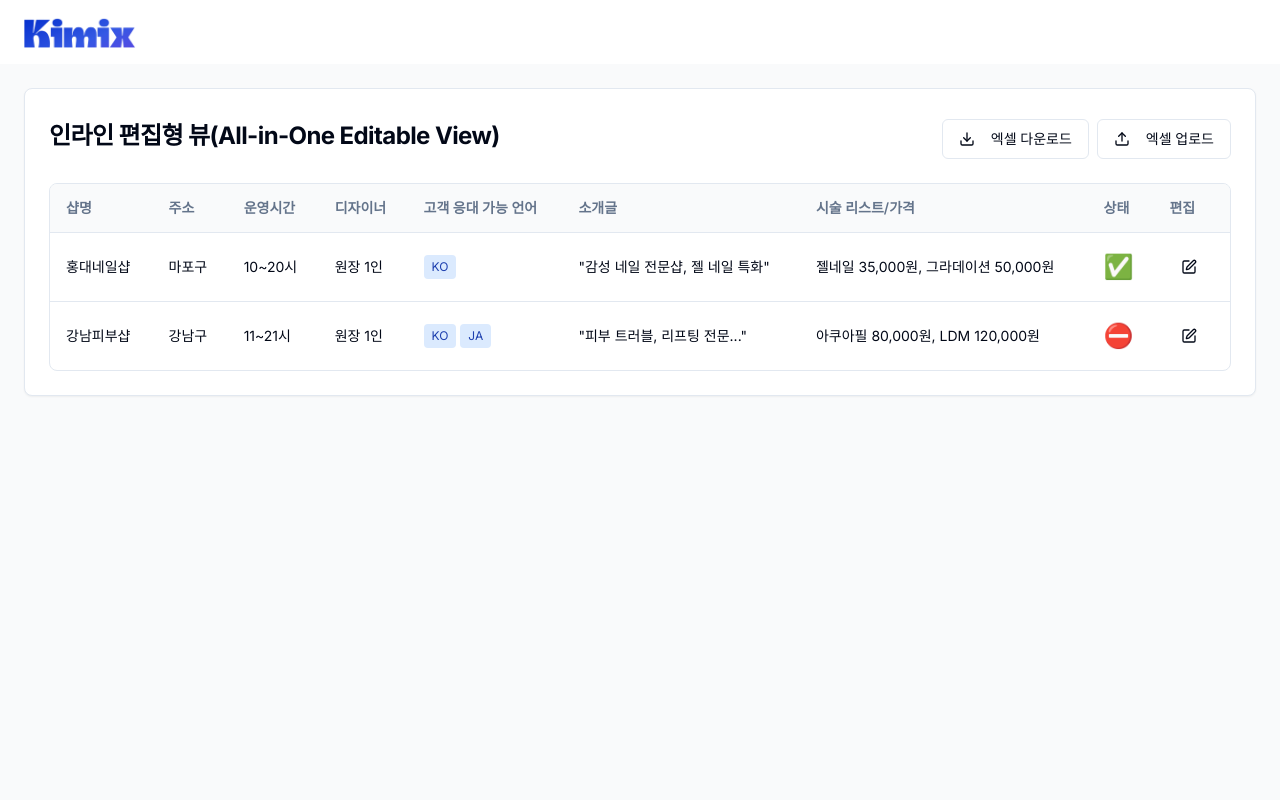
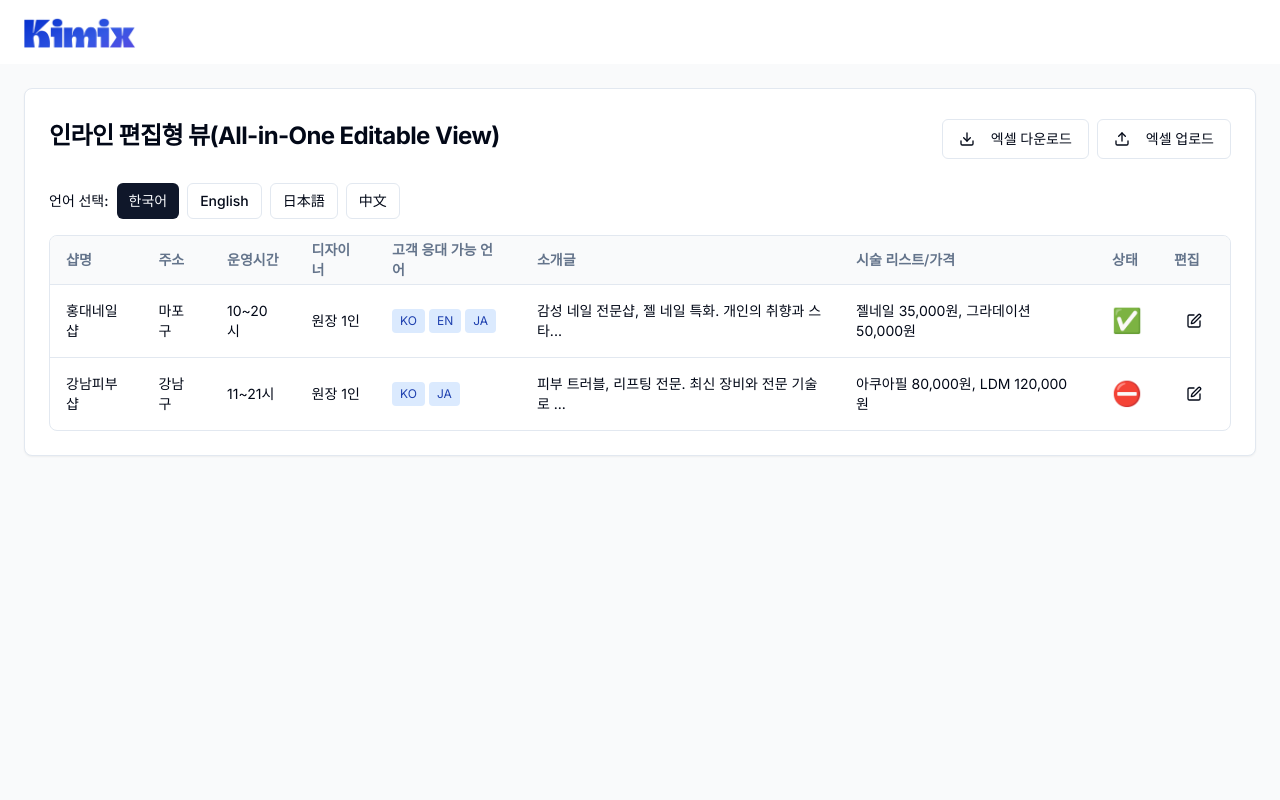
Before and after one commit to hi-jihyun-nam/stellar-web-welcome-site, a React (Vite) app: page / in a window 1280 px wide. Shown: the top 800 px of the page. Built offline with nearby package versions, Linux system fonts and the light colour scheme.

Commit message:
Add language-specific translation view
Implement functionality to view shop information with language-specific translations.

```diff
--- a/src/components/AdminShopManagement.tsx
+++ b/src/components/AdminShopManagement.tsx
@@ -4,35 +4,88 @@ import { Card, CardContent, CardHeader, CardTitle } from '@/components/ui/card';
 import { ShopTable } from './ShopTable';
 import { ShopModal } from './ShopModal';
 import { ExcelActions } from './ExcelActions';
+import { LanguageSelector } from './LanguageSelector';
 import { Shop } from '@/types/shop';
 
-// Mock data for demonstration
+// Mock data for demonstration with multilingual content
 const mockShops: Shop[] = [
   {
     id: '1',
-    name: '홍대네일샵',
+    name: {
+      ko: '홍대네일샵',
+      en: 'Hongdae Nail Shop',
+      ja: 'ホンデネイルショップ',
+      cn: '弘大美甲店'
+    },
     address: '마포구',
     operatingTime: '10~20시',
     designer: '원장 1인',
-    languages: ['KO'],
-    description: '"감성 네일 전문샵, 젤 네일 특화"',
+    languages: ['KO', 'EN', 'JA'],
+    description: {
+      ko: '감성 네일 전문샵, 젤 네일 특화. 개인의 취향과 스타일에 맞는 맞춤형 네일 디자인을 제공합니다.',
+      en: 'Emotional nail specialty shop, specializing in gel nails. We provide customized nail designs that match individual tastes and styles.',
+      ja: '感性ネイル専門店、ジェルネイル特化。個人の好みやスタイルに合わせたカスタムネイルデザインを提供します。',
+      cn: '感性美甲专门店，专业凝胶美甲。提供符合个人品味和风格的定制美甲设计。'
+    },
     services: [
-      { name: '젤네일', price: 35000 },
-      { name: '그라데이션', price: 50000 }
+      {
+        name: {
+          ko: '젤네일',
+          en: 'Gel Nail',
+          ja: 'ジェルネイル',
+          cn: '凝胶美甲'
+        },
+        price: 35000
+      },
+      {
+        name: {
+          ko: '그라데이션',
+          en: 'Gradation',
+          ja: 'グラデーション',
+          cn: '渐变'
+        },
+        price: 50000
+      }
     ],
     isActive: true
   },
   {
     id: '2',
-    name: '강남피부샵',
+    name: {
+      ko: '강남피부샵',
+      en: 'Gangnam Skin Care',
+      ja: 'カンナムスキンケア',
+      cn: '江南皮肤店'
+    },
     address: '강남구',
     operatingTime: '11~21시',
     designer: '원장 1인',
     languages: ['KO', 'JA'],
-    description: '"피부 트러블, 리프팅 전문..."',
+    description: {
+      ko: '피부 트러블, 리프팅 전문. 최신 장비와 전문 기술로 건강한 피부를 만들어드립니다.',
+      en: 'Specializing in skin troubles and lifting. We create healthy skin with the latest equipment and professional techniques.',
+      ja: '肌トラブル、リフティング専門。最新機器と専門技術で健康な肌を作ります。',
+      cn: '皮肤问题、提拉专门。用最新设备和专业技术打造健康肌肤。'
+    },
     services: [
-      { name: '아쿠아필', price: 80000 },
-      { name: 'LDM', price: 120000 }
+      {
+        name: {
+          ko: '아쿠아필',
+          en: 'Aqua Peel',
+          ja: 'アクアピール',
+          cn: '水光焕肤'
+        },
+        price: 80000
+      },
+      {
+        name: {
+          ko: 'LDM',
+          en: 'LDM',
+          ja: 'LDM',
+          cn: 'LDM'
+        },
+        price: 120000
+      }
     ],
     isActive: false
   }
@@ -42,6 +95,7 @@ const AdminShopManagement = () => {
   const [shops, setShops] = useState<Shop[]>(mockShops);
   const [selectedShop, setSelectedShop] = useState<Shop | null>(null);
   const [isModalOpen, setIsModalOpen] = useState(false);
+  const [currentLanguage, setCurrentLanguage] = useState('ko');
 
   const handleEditShop = (shop: Shop) => {
     setSelectedShop(shop);
@@ -73,8 +127,13 @@ const AdminShopManagement = () => {
             <ExcelActions shops={shops} onImport={setShops} />
           </CardHeader>
           <CardContent>
+            <LanguageSelector
+              currentLanguage={currentLanguage}
+              onLanguageChange={setCurrentLanguage}
+            />
             <ShopTable
               shops={shops}
+              currentLanguage={currentLanguage}
               onEdit={handleEditShop}
               onToggleStatus={handleToggleStatus}
             />
@@ -83,6 +142,7 @@ const AdminShopManagement = () => {
 
         <ShopModal
           shop={selectedShop}
+          currentLanguage={currentLanguage}
           isOpen={isModalOpen}
           onClose={() => {
             setIsModalOpen(false);
--- /dev/null
+++ b/src/components/LanguageSelector.tsx
@@ -0,0 +1,36 @@
+
+import React from 'react';
+import { Button } from '@/components/ui/button';
+
+interface LanguageSelectorProps {
+  currentLanguage: string;
+  onLanguageChange: (language: string) => void;
+}
+
+const languages = [
+  { code: 'ko', label: '한국어' },
+  { code: 'en', label: 'English' },
+  { code: 'ja', label: '日本語' },
+  { code: 'cn', label: '中文' }
+];
+
+export const LanguageSelector: React.FC<LanguageSelectorProps> = ({
+  currentLanguage,
+  onLanguageChange
+}) => {
+  return (
+    <div className="flex gap-2 mb-4">
+      <span className="text-sm font-medium py-2">언어 선택:</span>
+      {languages.map(lang => (
+        <Button
+          key={lang.code}
+          variant={currentLanguage === lang.code ? "default" : "outline"}
+          size="sm"
+          onClick={() => onLanguageChange(lang.code)}
+        >
+          {lang.label}
+        </Button>
+      ))}
+    </div>
+  );
+};
--- a/src/components/ShopModal.tsx
+++ b/src/components/ShopModal.tsx
@@ -11,36 +11,39 @@ import { Input } from '@/components/ui/input';
 import { Textarea } from '@/components/ui/textarea';
 import { Label } from '@/components/ui/label';
 import { Checkbox } from '@/components/ui/checkbox';
-import { Shop, Service } from '@/types/shop';
+import { Tabs, TabsContent, TabsList, TabsTrigger } from '@/components/ui/tabs';
+import { Shop, MultiLanguageService, MultiLanguageContent } from '@/types/shop';
 
 interface ShopModalProps {
   shop: Shop | null;
+  currentLanguage: string;
   isOpen: boolean;
   onClose: () => void;
   onSave: (shop: Shop) => void;
 }
 
 const languages = [
-  { id: 'KO', label: '한국어' },
-  { id: 'EN', label: '영어' },
-  { id: 'JA', label: '일본어' },
-  { id: 'CN', label: '중국어' }
+  { id: 'KO', label: '한국어', code: 'ko' },
+  { id: 'EN', label: '영어', code: 'en' },
+  { id: 'JA', label: '일본어', code: 'ja' },
+  { id: 'CN', label: '중국어', code: 'cn' }
 ];
 
 export const ShopModal: React.FC<ShopModalProps> = ({
   shop,
+  currentLanguage,
   isOpen,
   onClose,
   onSave
 }) => {
   const [formData, setFormData] = useState<Shop>({
     id: '',
-    name: '',
+    name: { ko: '', en: '', ja: '', cn: '' },
     address: '',
     operatingTime: '',
     designer: '',
     languages: [],
-    description: '',
+    description: { ko: '', en: '', ja: '', cn: '' },
     services: [],
     isActive: true
   });
@@ -60,19 +63,49 @@ export const ShopModal: React.FC<ShopModalProps> = ({
     }));
   };
 
-  const handleServiceChange = (index: number, field: 'name' | 'price', value: string | number) => {
+  const handleMultiLanguageChange = (
+    field: 'name' | 'description',
+    language: string,
+    value: string
+  ) => {
     setFormData(prev => ({
       ...prev,
-      services: prev.services.map((service, i) =>
-        i === index ? { ...service, [field]: value } : service
-      )
+      [field]: {
+        ...prev[field],
+        [language]: value
+      }
+    }));
+  };
+
+  const handleServiceChange = (index: number, field: 'name' | 'price', value: string | number, language?: string) => {
+    setFormData(prev => ({
+      ...prev,
+      services: prev.services.map((service, i) => {
+        if (i === index) {
+          if (field === 'name' && language) {
+            return {
+              ...service,
+              name: {
+                ...service.name,
+                [language]: value as string
+              }
+            };
+          } else if (field === 'price') {
+            return { ...service, price: value as number };
+          }
+        }
+        return service;
+      })
     }));
   };
 
   const addService = () => {
     setFormData(prev => ({
       ...prev,
-      services: [...prev.services, { name: '', price: 0 }]
+      services: [...prev.services, {
+        name: { ko: '', en: '', ja: '', cn: '' },
+        price: 0
+      }]
     }));
   };
 
@@ -89,21 +122,81 @@ export const ShopModal: React.FC<ShopModalProps> = ({
 
   return (
     <Dialog open={isOpen} onOpenChange={onClose}>
-      <DialogContent className="max-w-2xl max-h-[80vh] overflow-y-auto">
+      <DialogContent className="max-w-4xl max-h-[80vh] overflow-y-auto">
         <DialogHeader>
           <DialogTitle>샵 정보 편집</DialogTitle>
         </DialogHeader>
 
-        <div className="space-y-4">
-          <div>
-            <Label htmlFor="name">샵명</Label>
-            <Input
-              id="name"
-              value={formData.name}
-              onChange={(e) => setFormData(prev => ({ ...prev, name: e.target.value }))}
-            />
-          </div>
+        <Tabs defaultValue="ko" className="w-full">
+          <TabsList className="grid w-full grid-cols-4">
+            <TabsTrigger value="ko">한국어</TabsTrigger>
+            <TabsTrigger value="en">English</TabsTrigger>
+            <TabsTrigger value="ja">日本語</TabsTrigger>
+            <TabsTrigger value="cn">中文</TabsTrigger>
+          </TabsList>
 
+          {languages.map(lang => (
+            <TabsContent key={lang.code} value={lang.code} className="space-y-4">
+              <div>
+                <Label htmlFor={`name-${lang.code}`}>샵명 ({lang.label})</Label>
+                <Input
+                  id={`name-${lang.code}`}
+                  value={formData.name[lang.code as keyof MultiLanguageContent] || ''}
+                  onChange={(e) => handleMultiLanguageChange('name', lang.code, e.target.value)}
+                />
+              </div>
+
+              <div>
+                <Label htmlFor={`description-${lang.code}`}>소개글 ({lang.label})</Label>
+                <Textarea
+                  id={`description-${lang.code}`}
+                  value={formData.description[lang.code as keyof MultiLanguageContent] || ''}
+                  onChange={(e) => handleMultiLanguageChange('description', lang.code, e.target.value)}
+                  rows={3}
+                />
+              </div>
+
+              <div>
+                <Label>시술 리스트 ({lang.label})</Label>
+                <div className="space-y-2 mt-2">
+                  {formData.services.map((service, index) => (
+                    <div key={index} className="flex gap-2 items-center">
+                      <Input
+                        placeholder={`시술명 (${lang.label})`}
+                        value={service.name[lang.code as keyof MultiLanguageContent] || ''}
+                        onChange={(e) => handleServiceChange(index, 'name', e.target.value, lang.code)}
+                      />
+                      {lang.code === 'ko' && (
+                        <>
+                          <Input
+                            type="number"
+                            placeholder="가격"
+                            value={service.price}
+                            onChange={(e) => handleServiceChange(index, 'price', parseInt(e.target.value) || 0)}
+                          />
+                          <Button
+                            variant="destructive"
+                            size="sm"
+                            onClick={() => removeService(index)}
+                          >
+                            삭제
+                          </Button>
+                        </>
+                      )}
+                    </div>
+                  ))}
+                  {lang.code === 'ko' && (
+                    <Button variant="outline" onClick={addService}>
+                      시술 추가
+                    </Button>
+                  )}
+                </div>
+              </div>
+            </TabsContent>
+          ))}
+        </Tabs>
+
+        <div className="space-y-4 border-t pt-4">
           <div>
             <Label htmlFor="address">주소</Label>
             <Input
@@ -147,47 +240,6 @@ export const ShopModal: React.FC<ShopModalProps> = ({
             </div>
           </div>
 
-          <div>
-            <Label htmlFor="description">소개글</Label>
-            <Textarea
-              id="description"
-              value={formData.description}
-              onChange={(e) => setFormData(prev => ({ ...prev, description: e.target.value }))}
-              rows={3}
-            />
-          </div>
-
-          <div>
-            <Label>시술 리스트/가격</Label>
-            <div className="space-y-2 mt-2">
-              {formData.services.map((service, index) => (
-                <div key={index} className="flex gap-2 items-center">
-                  <Input
-                    placeholder="시술명"
-                    value={service.name}
-                    onChange={(e) => handleServiceChange(index, 'name', e.target.value)}
-                  />
-                  <Input
-                    type="number"
-                    placeholder="가격"
-                    value={service.price}
-                    onChange={(e) => handleServiceChange(index, 'price', parseInt(e.target.value) || 0)}
-                  />
-                  <Button
-                    variant="destructive"
-                    size="sm"
-                    onClick={() => removeService(index)}
-                  >
-                    삭제
-                  </Button>
-                </div>
-              ))}
-              <Button variant="outline" onClick={addService}>
-                시술 추가
-              </Button>
-            </div>
-          </div>
-
           <div className="flex justify-end gap-2 pt-4">
             <Button variant="outline" onClick={onClose}>
               취소
--- a/src/components/ShopTable.tsx
+++ b/src/components/ShopTable.tsx
@@ -9,18 +9,20 @@ import {
   TableRow
 } from '@/components/ui/table';
 import { Button } from '@/components/ui/button';
-import { Edit, Check, X } from 'lucide-react';
-import { Shop } from '@/types/shop';
+import { Edit } from 'lucide-react';
+import { Shop, MultiLanguageContent } from '@/types/shop';
 import { DetailModal } from './DetailModal';
 
 interface ShopTableProps {
   shops: Shop[];
+  currentLanguage: string;
   onEdit: (shop: Shop) => void;
   onToggleStatus: (shopId: string) => void;
 }
 
 export const ShopTable: React.FC<ShopTableProps> = ({
   shops,
+  currentLanguage,
   onEdit,
   onToggleStatus
 }) => {
@@ -39,8 +41,15 @@ export const ShopTable: React.FC<ShopTableProps> = ({
     return text.substring(0, maxLength) + '...';
   };
 
+  const getLocalizedText = (content: MultiLanguageContent): string => {
+    return content[currentLanguage as keyof MultiLanguageContent] || content.ko || '';
+  };
+
   const formatServices = (services: any[]) => {
-    return services.map(s => `${s.name} ${s.price.toLocaleString()}원`).join(', ');
+    return services.map(s => {
+      const serviceName = getLocalizedText(s.name);
+      return `${serviceName} ${s.price.toLocaleString()}원`;
+    }).join(', ');
   };
 
   const handleDetailClick = (content: string, title: string) => {
@@ -69,9 +78,14 @@ export const ShopTable: React.FC<ShopTableProps> = ({
             </TableRow>
           </TableHeader>
           <TableBody>
-            {shops.map((shop) => (
+            {shops.map((shop) => {
+              const shopName = getLocalizedText(shop.name);
+              const description = getLocalizedText(shop.description);
+              const servicesText = formatServices(shop.services);
+
+              return (
                 <TableRow key={shop.id} className="hover:bg-gray-50">
-                <TableCell className="font-medium">{shop.name}</TableCell>
+                  <TableCell className="font-medium">{shopName}</TableCell>
                   <TableCell>{shop.address}</TableCell>
                   <TableCell>{shop.operatingTime}</TableCell>
                   <TableCell>{shop.designer}</TableCell>
@@ -86,18 +100,18 @@ export const ShopTable: React.FC<ShopTableProps> = ({
                   </TableCell>
                   <TableCell>
                     <button
-                    onClick={() => handleDetailClick(shop.description, '소개글')}
+                      onClick={() => handleDetailClick(description, '소개글')}
                       className="text-left hover:text-blue-600 cursor-pointer"
                     >
-                    {truncateText(shop.description)}
+                      {truncateText(description)}
                     </button>
                   </TableCell>
                   <TableCell>
                     <button
-                    onClick={() => handleDetailClick(formatServices(shop.services), '시술 리스트/가격')}
+                      onClick={() => handleDetailClick(servicesText, '시술 리스트/가격')}
                       className="text-left hover:text-blue-600 cursor-pointer"
                     >
-                    {truncateText(formatServices(shop.services))}
+                      {truncateText(servicesText)}
                     </button>
                   </TableCell>
                   <TableCell>
@@ -118,7 +132,8 @@ export const ShopTable: React.FC<ShopTableProps> = ({
                     </Button>
                   </TableCell>
                 </TableRow>
-            ))}
+              );
+            })}
           </TableBody>
         </Table>
       </div>
```
Also changed, not shown: src/types/shop.ts (+15 -3 lines). Lines whose indentation alone changed are shown as unchanged.
